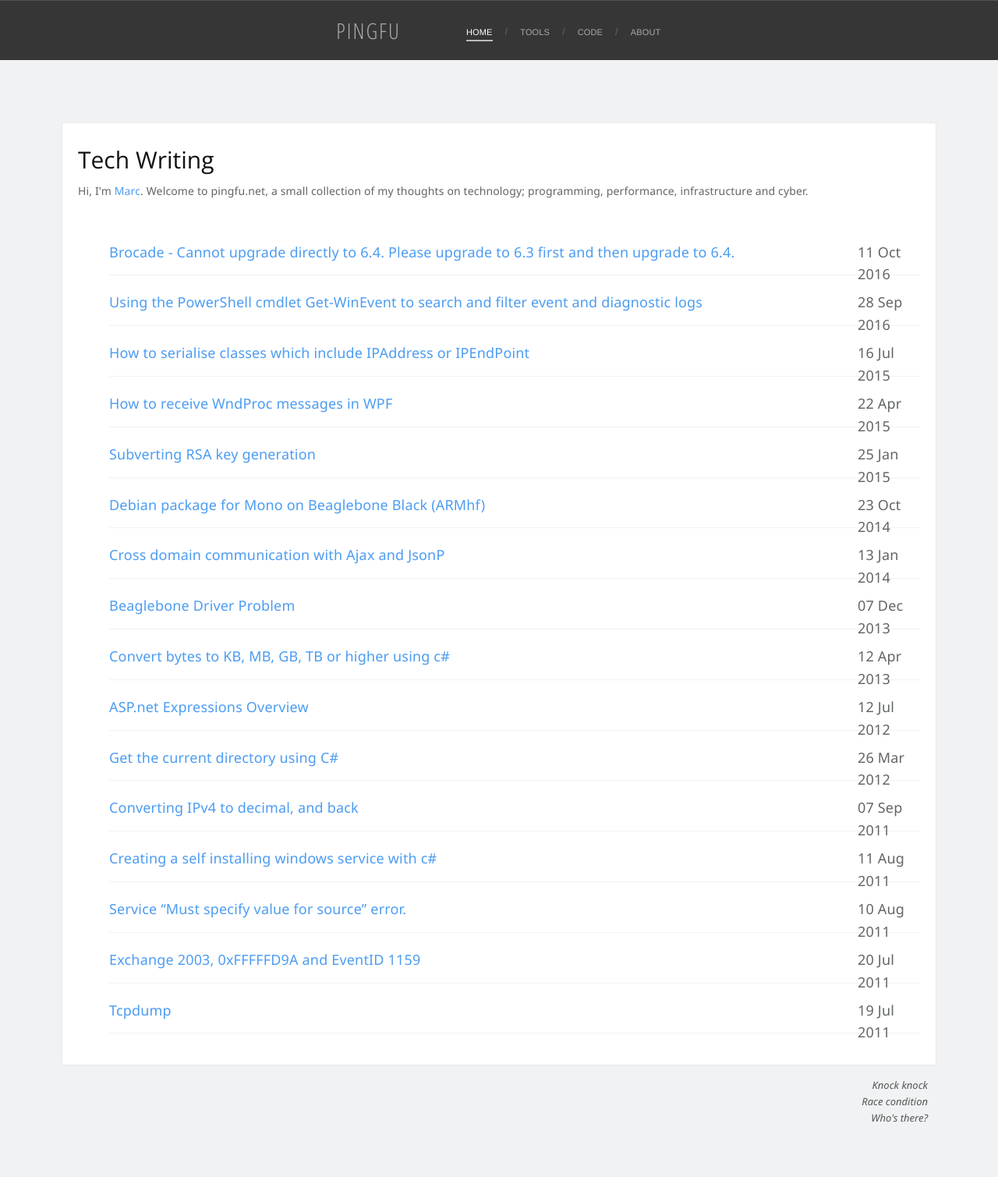
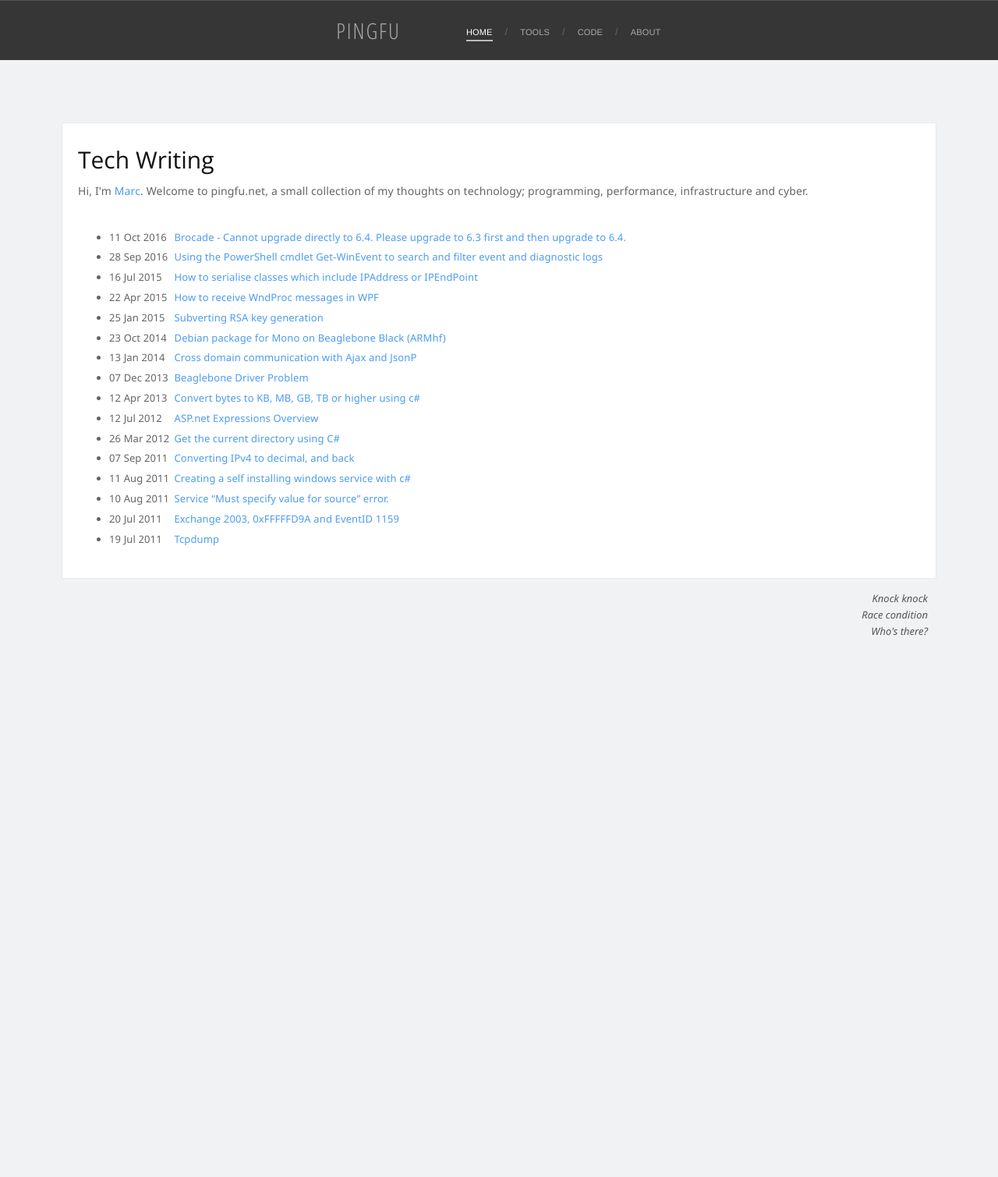
Before and after one commit to pingfu/pingfu.github.io, a Jekyll site: the page built from index.html, in a window 1280 px wide. Shown: the whole page at 78% size. Built offline with Jekyll 4.4.1, drawn with Linux system fonts in a browser that asks for light colours; nearby versions of some CDN libraries; after the commit the page ends 900 px from its top, so only the background shows below that.

Commit message:
minor style changes

```diff
--- a/css/main.css
+++ b/css/main.css
@@ -516,6 +516,7 @@
     color: #fff;
   }
 
+  #posts {
     list-style: none;
   }
 
```
